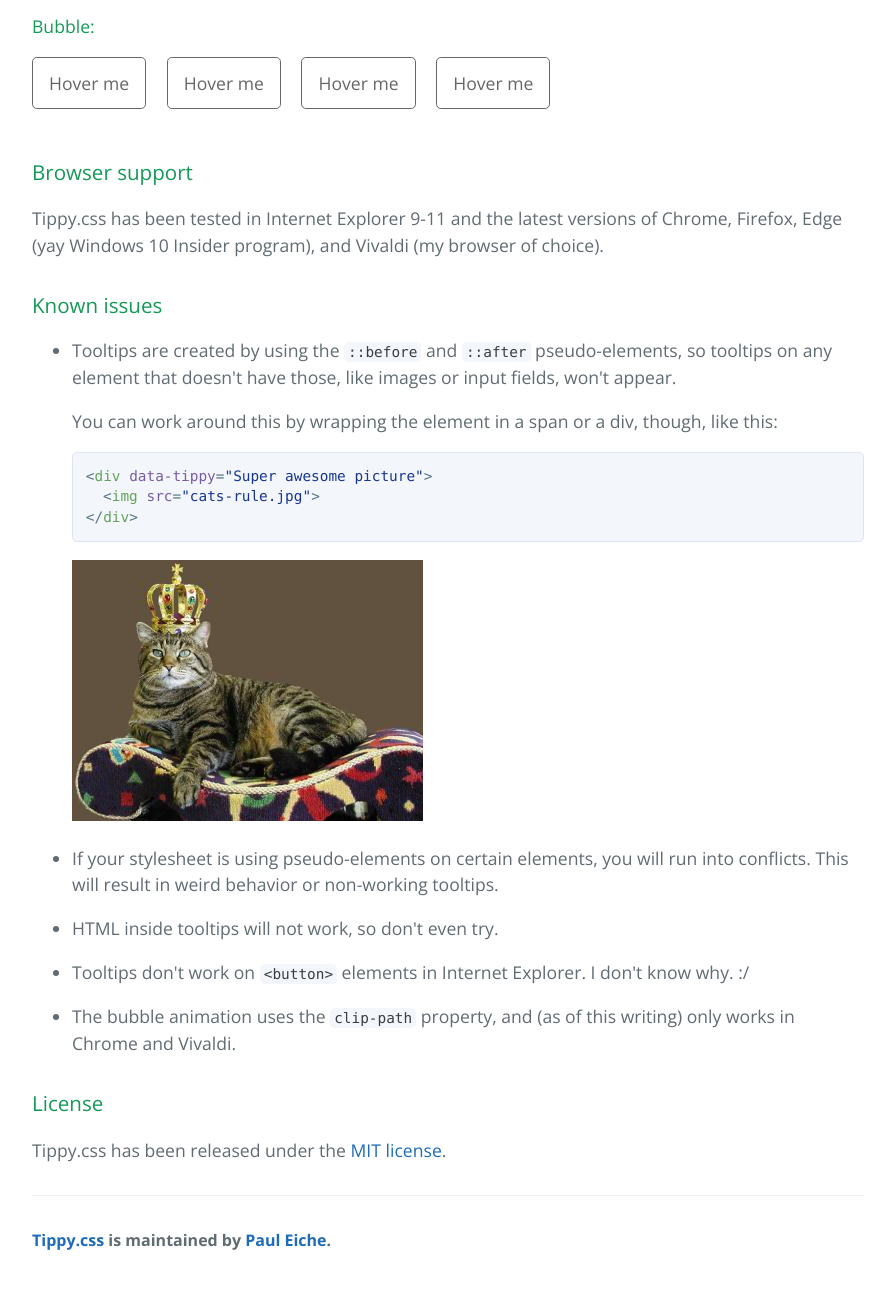
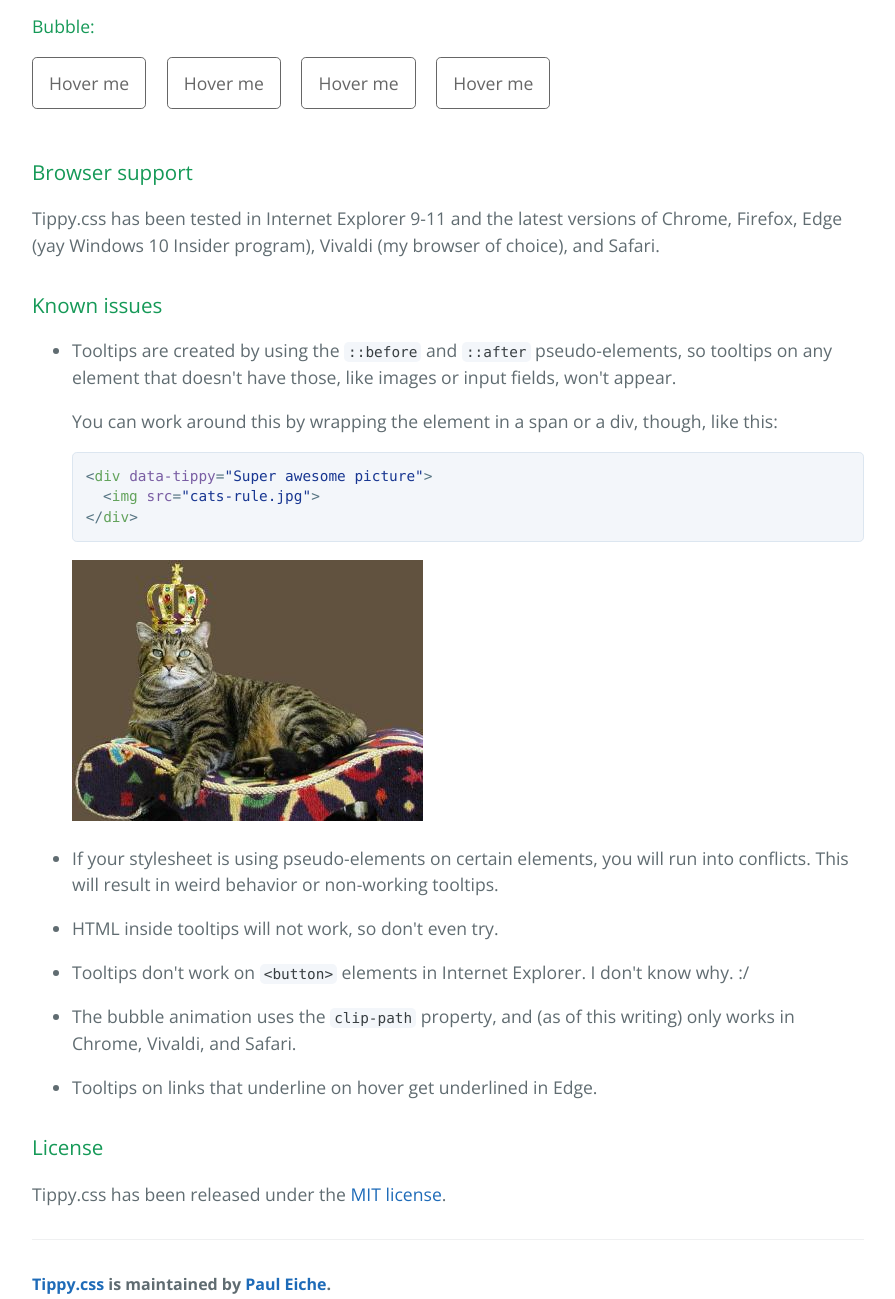
Before and after one commit to peiche/tippy.css, a plain HTML site: page index.html in a window 1280 px wide. Shown: the part 1611-2910 px from the top of the page, without its empty margins (192-1087 px from the left). Drawn offline with nearby package versions, Linux system fonts and the light colour scheme.

Commit message:
Updated browser support and known issues.

```diff
--- a/index.html
+++ b/index.html
@@ -84,7 +84,7 @@
 <h3>
 <a id="browser-support" class="anchor" href="#browser-support" aria-hidden="true"><span aria-hidden="true" class="octicon octicon-link"></span></a>Browser support</h3>
 
-<p>Tippy.css has been tested in Internet Explorer 9-11 and the latest versions of Chrome, Firefox, Edge (yay Windows 10 Insider program), and Vivaldi (my browser of choice).</p>
+<p>Tippy.css has been tested in Internet Explorer 9-11 and the latest versions of Chrome, Firefox, Edge (yay Windows 10 Insider program), Vivaldi (my browser of choice), and Safari.</p>
 
 <h3>
 <a id="known-issues" class="anchor" href="#known-issues" aria-hidden="true"><span aria-hidden="true" class="octicon octicon-link"></span></a>Known issues</h3>
@@ -109,7 +109,8 @@
 <li><p>If your stylesheet is using pseudo-elements on certain elements, you will run into conflicts. This will result in weird behavior or non-working tooltips.</p></li>
 <li><p>HTML inside tooltips will not work, so don't even try.</p></li>
 <li><p>Tooltips don't work on <code>&lt;button&gt;</code> elements in Internet Explorer. I don't know why. :/</p></li>
-<li><p>The bubble animation uses the <code>clip-path</code> property, and (as of this writing) only works in Chrome and Vivaldi.</p></li>
+<li><p>The bubble animation uses the <code>clip-path</code> property, and (as of this writing) only works in Chrome, Vivaldi, and Safari.</p></li>
+<li><p>Tooltips on links that underline on hover get underlined in Edge.</p></li>
 </ul>
 
 <h3>
```
